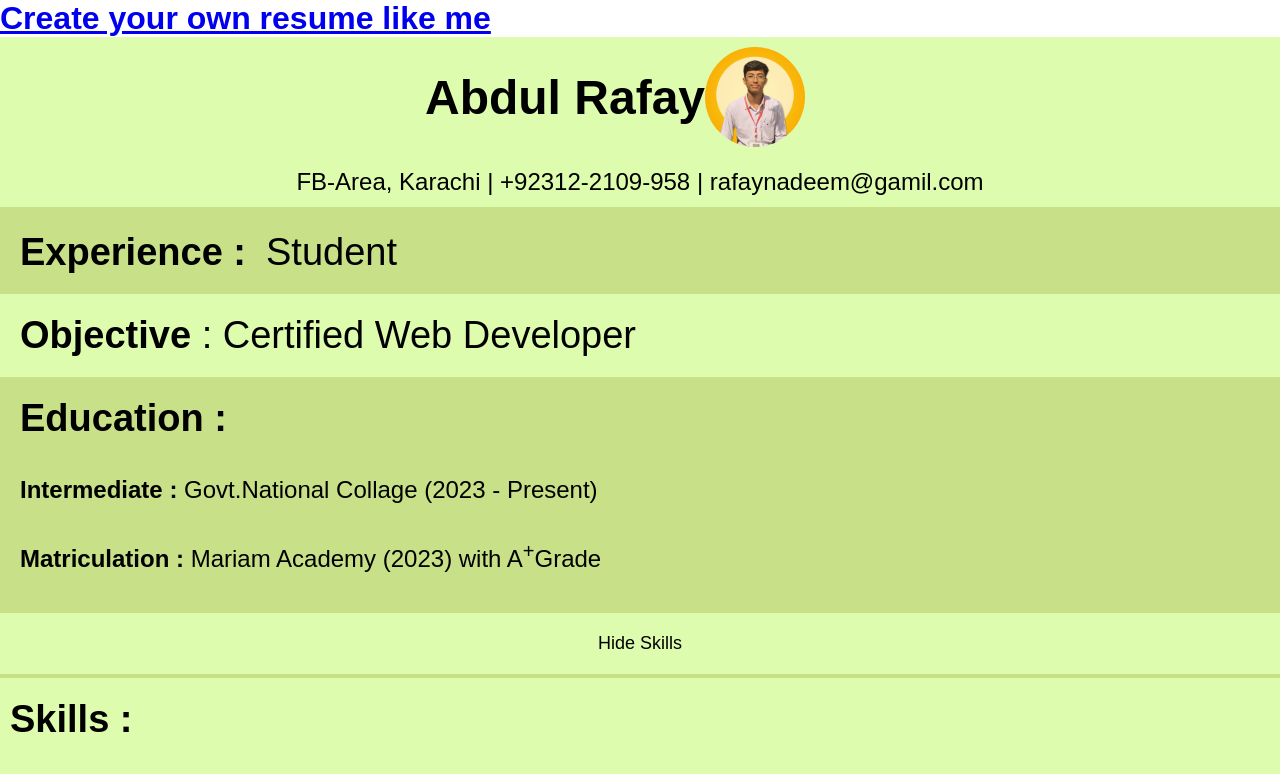
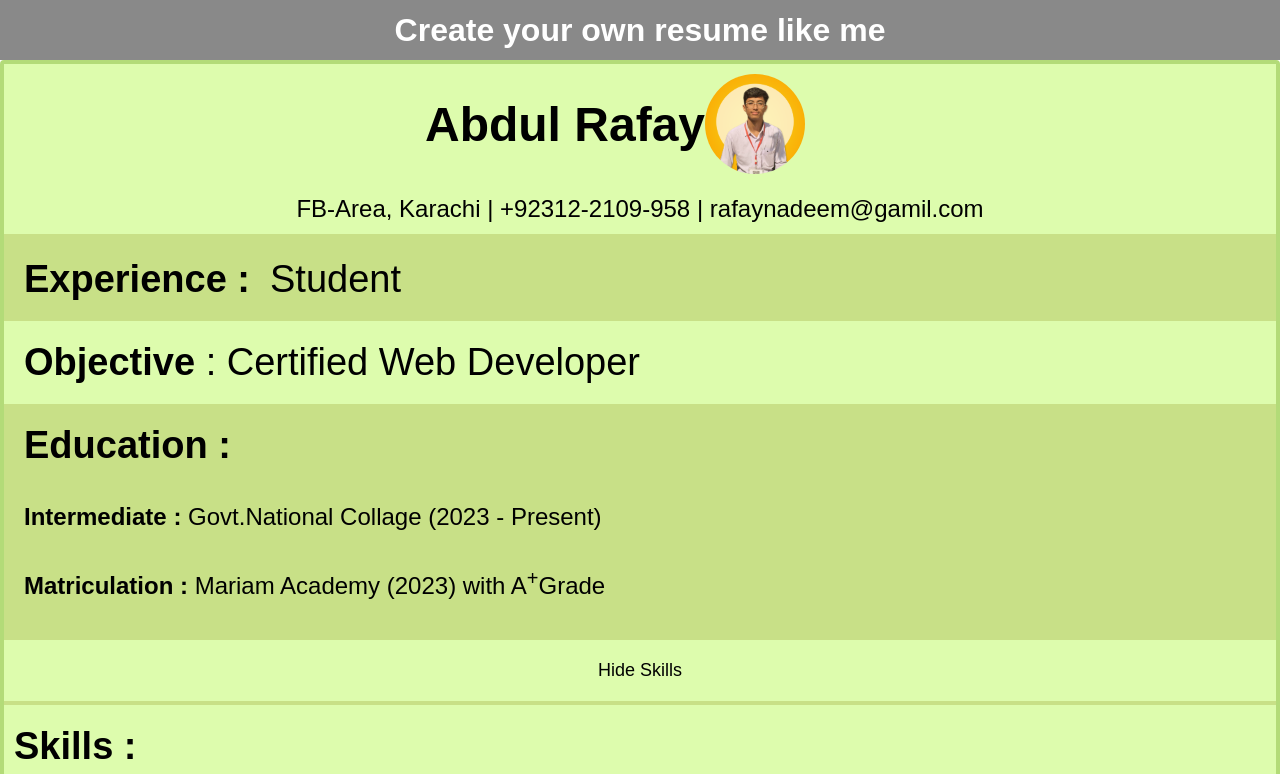
Before and after one commit to Future-Rafay/My-Resume, a plain HTML site: page index.html in a window 1280 px wide. Shown: the top 774 px of the page. Drawn offline with Linux system fonts and the light colour scheme.

Commit message:
Update style.css
added styling of form.html url

```diff
--- a/style.css
+++ b/style.css
@@ -4,11 +4,24 @@
     box-sizing: border-box;
     font-family:   Arial, Helvetica, sans-serif
 }
-.container{
-    margin: 10px;
+
+.create-resume h1{
+    text-align: center;
+    color: white;
+    background: #898989;
+    line-height: 60px;
+    font-family:  Tahoma, Geneva, Verdana, sans-serif;
+}
+.create-resume h1 a{
+    text-decoration: none;
+    color: white;
+}
+.my-resume-container{
+    border-radius: 4px;
     display: flex;
     flex-direction: column;
     border: 4px solid #b3db78;
+    background-color: #898989;
 }
 .my-resume{
     background-color: #DDFCAD;
@@ -218,3 +231,8 @@ hr{
         font-size: 14px;
     }
 }
+
+    .skills ul li {
+        font-size: 14px;
+    }
+}
```
